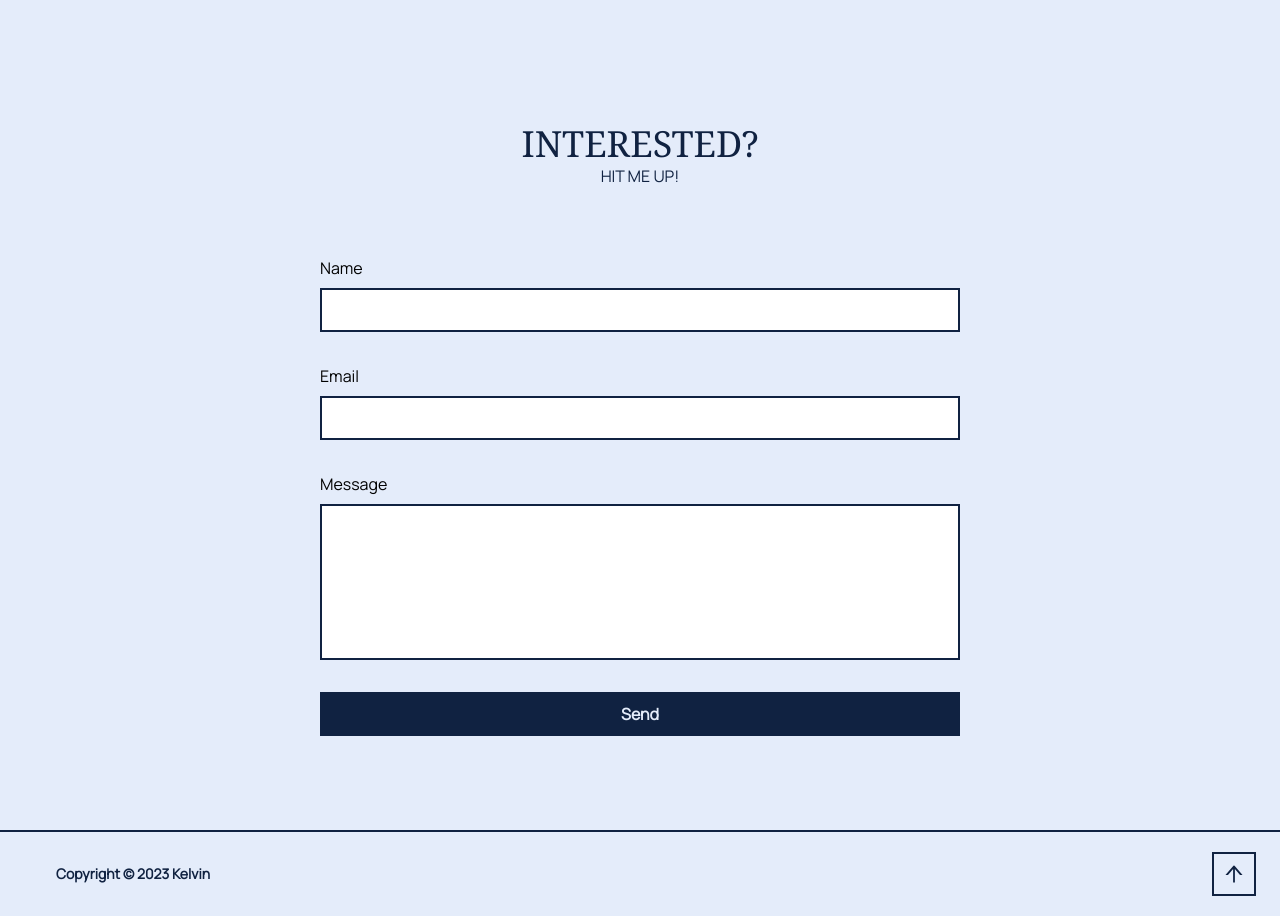
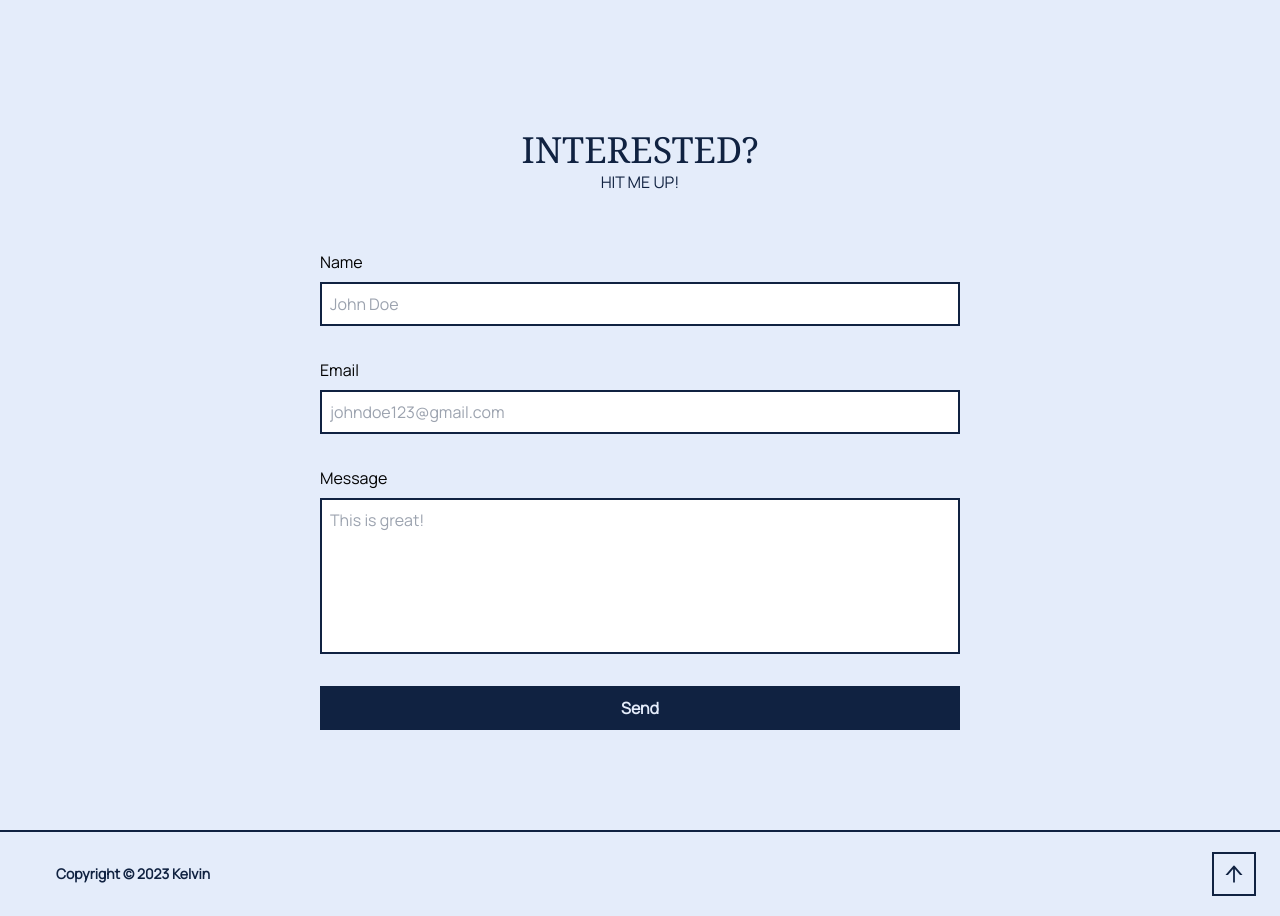
Before and after one commit to vintech05/portfolio-v1, a React (Vite) app: page / in a window 1280 px wide. Shown: the part 1460-2376 px from the top of the page. Built offline with nearby package versions, Linux system fonts and the light colour scheme.

Commit message:
change padding bottom size

```diff
--- a/src/components/contact/Contact.jsx
+++ b/src/components/contact/Contact.jsx
@@ -29,7 +29,7 @@ const Contact = () => {
 
     return (
         <div className='grid place-items-center h-screen'>
-            <div className='pb-10'>
+            <div className='pb-4'>
                 <h1 className='font-serif text-4xl text-button-clr uppercase'>interested?</h1>
                 <h4 className='font-Manrope text-center text-button-clr uppercase'>hit me up!</h4>
             </div>
@@ -42,6 +42,7 @@ const Contact = () => {
                 name="user_name"
                 value={name}
                 onChange={(event) => setName(event.target.value)}
+                placeholder='John Doe'
                 required
                 />
                 <label className='pb-2'>Email</label>
@@ -51,6 +52,7 @@ const Contact = () => {
                 name="user_email"
                 value={email}
                 onChange={(event) => setEmail(event.target.value)}
+                placeholder='johndoe123@gmail.com'
                 required
                 />
                 <label className='pb-2'>Message</label>
@@ -59,6 +61,7 @@ const Contact = () => {
                 name="message"
                 value={message}
                 onChange={(event) => setMessage(event.target.value)}
+                placeholder='This is great!'
                 required
                 />
                 <input
```
